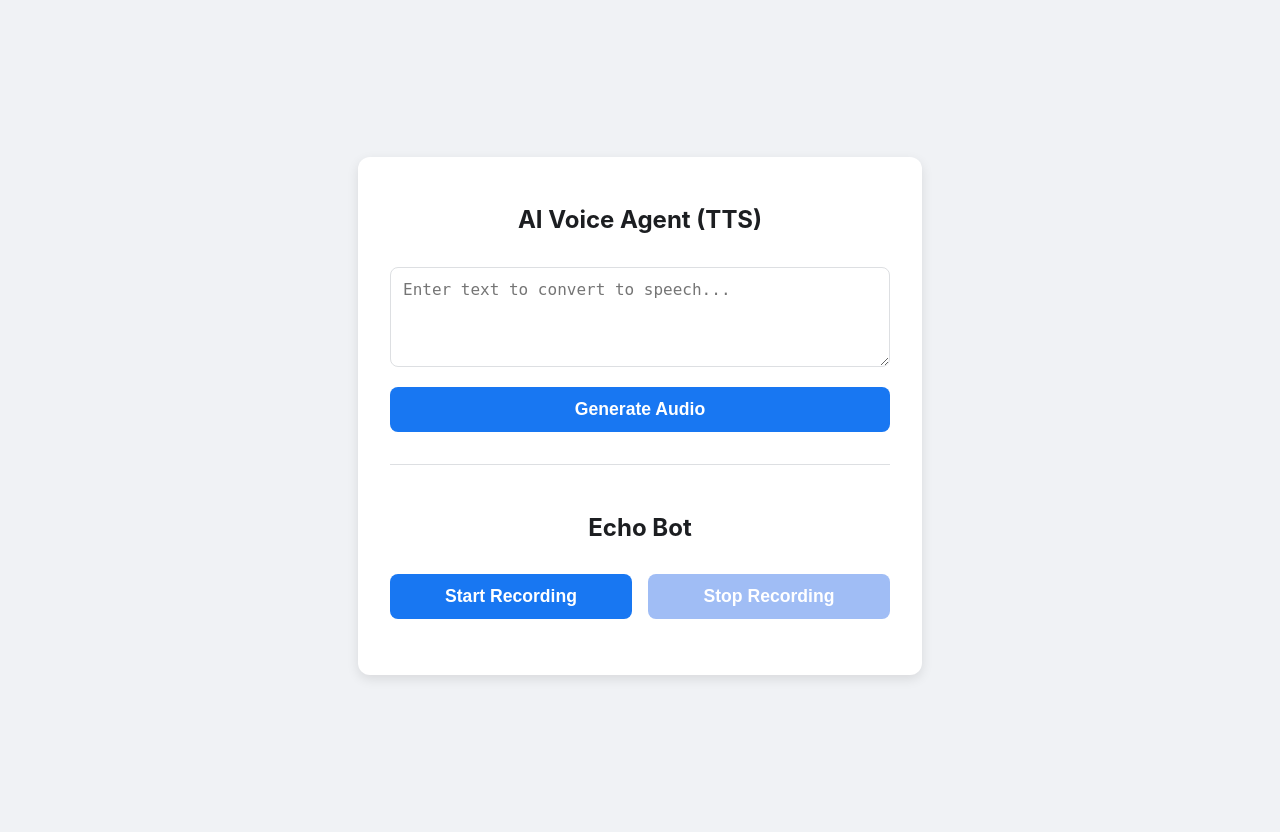
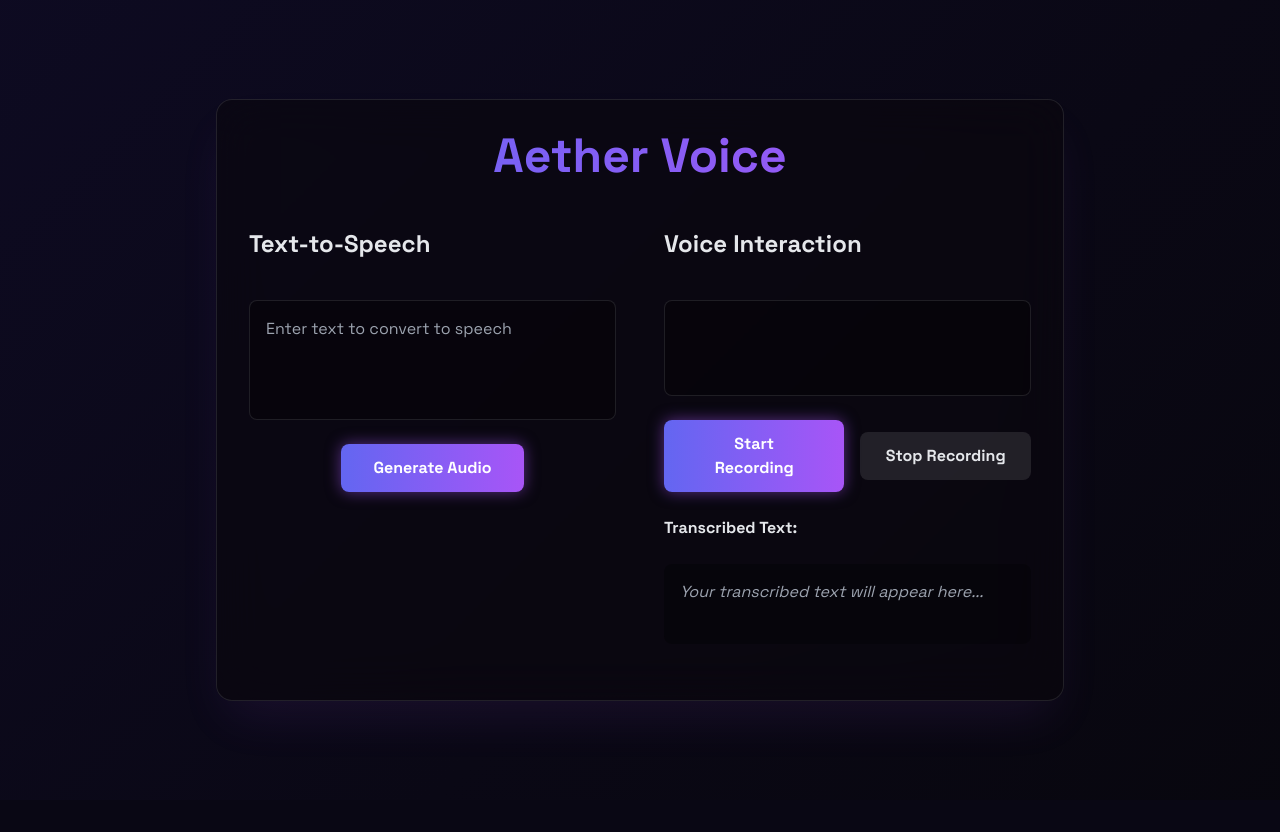
Before and after one commit to Arun1346/30-days-ai-challenge, a FastAPI app: page / in a window 1280 px wide. After the commit the page ends 720 px from the top, so only its background shows below. Run offline with FastAPI, Linux system fonts and the light colour scheme; some libraries are stand-ins or nearby versions.

Commit message:
Day 6: Add transcription and new UI design

```diff
--- a/app.py
+++ b/app.py
@@ -7,17 +7,12 @@
 from dotenv import load_dotenv
 from pydantic import BaseModel
 import time
-import shutil
+import assemblyai # Import the new library
 
-# This line loads the MURF_API_KEY from your .env file
+# This line loads your API keys from the .env file
 load_dotenv()
 
 app = FastAPI()
-
-# --- Create an 'uploads' directory if it doesn't exist ---
-UPLOADS_DIR = "uploads"
-os.makedirs(UPLOADS_DIR, exist_ok=True)
-# -------------------------------------------------------------
 
 app.mount("/static", StaticFiles(directory="static"), name="static")
 
@@ -32,7 +27,6 @@
 class SpeechRequest(BaseModel):
     text: str
 
-# --- RE-ENABLING THE MOCK RESPONSE ---
 @app.post("/generate-speech")
 def generate_speech(request: SpeechRequest):
     """
@@ -43,29 +37,32 @@
     return {"audio_url": "https://interactive-examples.mdn.mozilla.net/media/cc0-audio/t-rex-roar.mp3"}
 
 
-# --- Endpoint for Day 5 ---
-@app.post("/upload-audio")
-async def upload_audio(audio_file: UploadFile = File(...)):
+# --- NEW ENDPOINT FOR DAY 6 ---
+@app.post("/transcribe/file")
+async def transcribe_file(audio_file: UploadFile = File(...)):
     """
-    Receives an audio file from the client, saves it to the server,
-    and returns details about the file.
+    Receives an audio file, transcribes it using AssemblyAI,
+    and returns the transcription text.
     """
-    # Define the path where the file will be saved
-    file_path = os.path.join(UPLOADS_DIR, audio_file.filename)
+    try:
+        # Configure the AssemblyAI transcriber with your API key
+        assemblyai.settings.api_key = os.getenv("ASSEMBLYAI_API_KEY")
+        transcriber = assemblyai.Transcriber()
 
-    # Save the uploaded file to the server
-    with open(file_path, "wb") as buffer:
-        shutil.copyfileobj(audio_file.file, buffer)
+        # The SDK can directly transcribe the binary data from the uploaded file
+        # We don't need to save the file to disk first
+        transcript = transcriber.transcribe(audio_file.file)
 
-    # Get file size
-    file_size = os.path.getsize(file_path)
+        # Check for transcription errors
+        if transcript.status == assemblyai.TranscriptStatus.error:
+            return {"error": transcript.error}
 
-    # Return the file details as a JSON response
-    return {
-        "filename": audio_file.filename,
-        "content_type": audio_file.content_type,
-        "size_kb": round(file_size / 1024, 2)
-    }
+        # Return the transcribed text
+        return {"transcription": transcript.text}
+
+    except Exception as e:
+        print(f"Error during transcription: {e}")
+        return {"error": "Failed to transcribe audio."}
 # ---------------------------------
 
 
--- a/static/script.js
+++ b/static/script.js
@@ -1,20 +1,24 @@
-// Wait for the HTML content to be fully loaded before running the script
 document.addEventListener('DOMContentLoaded', () => {
+    console.log("DOM fully loaded. Aether Voice script is running.");
 
-    // --- DAY 3: TEXT-TO-SPEECH FUNCTIONALITY ---
-    // (This code remains the same)
+    // --- TEXT-TO-SPEECH FUNCTIONALITY ---
     const textInput = document.getElementById('text-input');
     const generateButton = document.getElementById('generate-button');
     const audioContainer = document.getElementById('audio-container');
 
+    if (!textInput || !generateButton || !audioContainer) {
+        console.error("TTS elements not found! Please check the IDs in your index.html file.");
+        return;
+    }
+
     generateButton.addEventListener('click', async () => {
+        console.log("Generate Audio button clicked.");
         const text = textInput.value.trim();
-        if (!text) {
-            alert('Please enter some text.');
-            return;
-        }
+        if (!text) return alert('Please enter some text.');
+
+        const originalButtonText = generateButton.innerHTML;
         generateButton.disabled = true;
-        generateButton.textContent = 'Generating...';
+        generateButton.innerHTML = 'Generating...';
         audioContainer.innerHTML = '';
 
         try {
@@ -24,15 +28,14 @@
                 body: JSON.stringify({ text: text }),
             });
             if (!response.ok) throw new Error('Network response was not ok.');
-
             const data = await response.json();
             if (data.error) throw new Error(data.error);
-
             if (data.audio_url) {
                 const audioPlayer = document.createElement('audio');
                 audioPlayer.src = data.audio_url;
                 audioPlayer.controls = true;
                 audioPlayer.autoplay = true;
+                audioPlayer.classList.add('w-full', 'mt-4');
                 audioContainer.appendChild(audioPlayer);
             }
         } catch (error) {
@@ -40,46 +43,48 @@
             alert('Failed to generate audio. ' + error.message);
         } finally {
             generateButton.disabled = false;
-            generateButton.textContent = 'Generate Audio';
+            generateButton.innerHTML = originalButtonText;
         }
     });
 
-    // --- DAY 4 & 5: ECHO BOT FUNCTIONALITY ---
+    // --- ECHO BOT & VISUALIZER ---
     const startButton = document.getElementById('start-recording');
     const stopButton = document.getElementById('stop-recording');
     const echoAudioContainer = document.getElementById('echo-audio-container');
-    const uploadStatus = document.getElementById('upload-status'); // Get the new status element
+    const transcriptionContainer = document.getElementById('transcription-container');
+    const canvas = document.getElementById('visualizer');
 
+    if (!startButton || !stopButton || !echoAudioContainer || !transcriptionContainer || !canvas) {
+        console.error("Echo Bot elements not found! Please check the IDs in your index.html file.");
+        return;
+    }
+
+    const canvasCtx = canvas.getContext('2d');
+    let audioCtx;
+    let analyser;
+    let animationFrameId;
     let mediaRecorder;
     let audioChunks = [];
 
-    // START RECORDING
     startButton.addEventListener('click', async () => {
+        console.log("Start Recording button clicked.");
         try {
             const stream = await navigator.mediaDevices.getUserMedia({ audio: true });
+            startVisualizer(stream);
+
             mediaRecorder = new MediaRecorder(stream);
-
-            mediaRecorder.addEventListener('dataavailable', event => {
-                audioChunks.push(event.data);
-            });
-
-            // This event fires when the recording is stopped
+            mediaRecorder.addEventListener('dataavailable', event => audioChunks.push(event.data));
             mediaRecorder.addEventListener('stop', () => {
                 const audioBlob = new Blob(audioChunks, { type: 'audio/wav' });
-
-                // --- DAY 5: UPLOAD THE AUDIO ---
-                uploadAudio(audioBlob);
-                // -----------------------------
-
-                // Play the audio back locally (the "echo" part)
+                transcribeAudio(audioBlob);
                 const audioUrl = URL.createObjectURL(audioBlob);
                 const audioPlayer = document.createElement('audio');
                 audioPlayer.src = audioUrl;
                 audioPlayer.controls = true;
+                audioPlayer.classList.add('w-full', 'mt-4');
                 echoAudioContainer.innerHTML = '';
                 echoAudioContainer.appendChild(audioPlayer);
                 audioPlayer.play();
-
                 audioChunks = [];
             });
 
@@ -87,7 +92,6 @@
             startButton.disabled = true;
             stopButton.disabled = false;
             startButton.textContent = "Recording...";
-            uploadStatus.textContent = ""; // Clear previous status
 
         } catch (error) {
             console.error("Error accessing microphone:", error);
@@ -95,44 +99,74 @@
         }
     });
 
-    // STOP RECORDING
     stopButton.addEventListener('click', () => {
+        console.log("Stop Recording button clicked.");
         if (mediaRecorder && mediaRecorder.state === 'recording') {
             mediaRecorder.stop();
+            stopVisualizer();
             startButton.disabled = false;
             stopButton.disabled = true;
             startButton.textContent = "Start Recording";
         }
     });
 
-    // --- NEW FUNCTION FOR DAY 5: UPLOAD AUDIO ---
-    async function uploadAudio(audioBlob) {
-        // Create a FormData object to send the file
+    async function transcribeAudio(audioBlob) {
         const formData = new FormData();
-        // The third argument is the filename the server will see
         formData.append("audio_file", audioBlob, "recording.wav");
+        try {
+            transcriptionContainer.textContent = "Transcribing...";
+            const response = await fetch('/transcribe/file', { method: 'POST', body: formData });
+            if (!response.ok) throw new Error(`Server responded with ${response.status}`);
+            const result = await response.json();
+            if (result.error) throw new Error(result.error);
+            transcriptionContainer.textContent = result.transcription;
+        } catch (error) {
+            console.error("Transcription failed:", error);
+            transcriptionContainer.textContent = `Transcription failed: ${error.message}`;
+        }
+    }
 
-        try {
-            // Update the status message on the UI
-            uploadStatus.textContent = "Uploading...";
+    function startVisualizer(stream) {
+        if (!audioCtx) {
+            audioCtx = new (window.AudioContext || window.webkitAudioContext)();
+        }
+        analyser = audioCtx.createAnalyser();
+        const source = audioCtx.createMediaStreamSource(stream);
+        source.connect(analyser);
 
-            const response = await fetch('/upload-audio', {
-                method: 'POST',
-                body: formData,
-            });
+        analyser.fftSize = 256;
+        const bufferLength = analyser.frequencyBinCount;
+        const dataArray = new Uint8Array(bufferLength);
 
-            if (!response.ok) {
-                throw new Error(`Server responded with ${response.status}`);
-            }
+        draw(dataArray, bufferLength);
+    }
 
-            const result = await response.json();
+    function stopVisualizer() {
+        cancelAnimationFrame(animationFrameId);
+        canvasCtx.clearRect(0, 0, canvas.width, canvas.height);
+    }
 
-            // Update the status message with the successful response from the server
-            uploadStatus.textContent = `Upload complete! File: ${result.filename}, Size: ${result.size_kb} KB`;
+    function draw(dataArray, bufferLength) {
+        animationFrameId = requestAnimationFrame(() => draw(dataArray, bufferLength));
+        analyser.getByteFrequencyData(dataArray);
 
-        } catch (error) {
-            console.error("Upload failed:", error);
-            uploadStatus.textContent = `Upload failed. Please try again.`;
+        canvasCtx.clearRect(0, 0, canvas.width, canvas.height);
+
+        const barWidth = (canvas.width / bufferLength) * 1.5;
+        let barHeight;
+        let x = 0;
+
+        for (let i = 0; i < bufferLength; i++) {
+            barHeight = dataArray[i] / 2.5;
+
+            const gradient = canvasCtx.createLinearGradient(0, canvas.height, 0, canvas.height - barHeight);
+            gradient.addColorStop(0, '#a855f7'); // Purple
+            gradient.addColorStop(1, '#6366f1'); // Blue
+
+            canvasCtx.fillStyle = gradient;
+            canvasCtx.fillRect(x, canvas.height - barHeight, barWidth, barHeight);
+
+            x += barWidth + 2;
         }
     }
 });
--- a/templates/index.html
+++ b/templates/index.html
@@ -1,109 +1,104 @@
 <!DOCTYPE html>
 <html lang="en">
 <head>
-    <meta charset="UTF-8">
-    <meta name="viewport" content="width=device-width, initial-scale=1.0">
-    <title>Day 5: Upload Audio</title>
-    <script src="/static/script.js?v=4" defer></script>
-    <style>
+    <meta charset="utf-8"/>
+    <meta content="width=device-width, initial-scale=1.0" name="viewport"/>
+    <title>Aether Voice</title>
+    <!-- ADDED a cache-busting query string '?v=1' to the script tag -->
+    <script src="/static/script.js?v=1" defer></script>
+    <link href="https://fonts.googleapis.com" rel="preconnect"/>
+    <link crossorigin="" href="https://fonts.gstatic.com" rel="preconnect"/>
+    <link href="https://fonts.googleapis.com/css2?family=Space+Grotesk:wght@400;500;700&amp;display=swap" rel="stylesheet"/>
+    <!-- This line loads the Tailwind CSS framework -->
+    <script src="https://cdn.tailwindcss.com?plugins=forms,container-queries"></script>
+    <style type="text/tailwindcss">
+        :root {
+            --primary-color: #4d19e6;
+            --background-color: #050505;
+            --glass: rgba(10, 8, 14, 0.6);
+            --accent-neon-blue: #6366f1;
+            --accent-neon-purple: #a855f7;
+            --text-primary: #e5e7eb;
+            --text-secondary: #9ca3af;
+        }
         body {
-            font-family: -apple-system, BlinkMacSystemFont, "Segoe UI", Roboto, Helvetica, Arial, sans-serif;
-            display: flex;
-            justify-content: center;
-            align-items: center;
-            min-height: 100vh;
-            margin: 0;
-            background-color: #f0f2f5;
-            padding: 1rem 0;
+            font-family: "Space Grotesk", sans-serif;
+            background-color: var(--background-color);
+            color: var(--text-primary);
         }
-        .container {
-            width: 90%;
-            max-width: 500px;
-            padding: 2rem;
-            background-color: white;
-            border-radius: 12px;
-            box-shadow: 0 4px 12px rgba(0, 0, 0, 0.1);
-            text-align: center;
+        .main_container {
+            @apply max-w-4xl mx-auto p-6;
         }
-        h1 {
-            font-size: 1.5rem;
-            color: #1c1e21;
+        .glass_container {
+            @apply bg-[var(--glass)] backdrop-blur-xl rounded-2xl p-8 border border-white/10 shadow-2xl shadow-purple-500/10;
         }
-        textarea {
-            width: 100%;
-            height: 100px;
-            padding: 0.75rem;
-            margin-top: 1rem;
-            border: 1px solid #dddfe2;
-            border-radius: 8px;
-            font-size: 1rem;
-            resize: vertical;
-            box-sizing: border-box;
+        .typography_h1 {
+            @apply text-5xl font-bold text-center mb-12 bg-clip-text text-transparent bg-gradient-to-r from-[var(--accent-neon-blue)] to-[var(--accent-neon-purple)];
         }
-        button {
-            width: 100%;
-            padding: 0.75rem;
-            margin-top: 1rem;
-            border: none;
-            border-radius: 8px;
-            background-color: #1877f2;
-            color: white;
-            font-size: 1.1rem;
-            font-weight: bold;
-            cursor: pointer;
-            transition: background-color 0.2s;
+        .typography_h2 {
+            @apply text-2xl font-semibold mb-4 text-[var(--text-primary)];
         }
-        button:disabled {
-            background-color: #a0bdf5;
-            cursor: not-allowed;
+        .input {
+            @apply bg-black/30 border border-white/10 rounded-lg p-4 w-full focus:outline-none focus:ring-2 focus:ring-[var(--accent-neon-blue)] focus:border-transparent transition-all duration-300 placeholder:text-[var(--text-secondary)] min-h-[120px] resize-none;
         }
-        button:hover:not(:disabled) {
-            background-color: #166fe5;
+        .button_primary {
+            @apply bg-gradient-to-r from-[var(--accent-neon-blue)] to-[var(--accent-neon-purple)] hover:from-[var(--accent-neon-purple)] hover:to-[var(--accent-neon-blue)] text-white font-bold py-3 px-8 rounded-lg focus:outline-none transition-all duration-300 shadow-[0_0_15px] shadow-purple-500/50 hover:shadow-[0_0_25px] hover:shadow-blue-500/70;
         }
-        .section {
-            margin-top: 2rem;
-            padding-top: 2rem;
-            border-top: 1px solid #dddfe2;
+        .button_secondary {
+            @apply bg-white/10 hover:bg-white/20 text-[var(--text-primary)] font-bold py-3 px-6 rounded-lg focus:outline-none transition-all duration-300;
         }
-        .button-group {
-            display: flex;
-            gap: 1rem;
+        .transcribed_text {
+            @apply mt-6 p-4 bg-black/30 rounded-lg min-h-[80px] text-[var(--text-secondary)] italic;
         }
-        #audio-container, #echo-audio-container {
-            margin-top: 1.5rem;
+        .voice_visualizer {
+            @apply w-full h-24 bg-black/30 rounded-lg flex items-center justify-center border border-white/10 mb-6;
         }
-        /* NEW: Style for the status message */
-        #upload-status {
-            margin-top: 1rem;
-            font-style: italic;
-            color: #65676b;
+        @keyframes subtle-gradient {
+            0% { background-position: 0% 50%; }
+            50% { background-position: 100% 50%; }
+            100% { background-position: 0% 50%; }
         }
-        audio {
-            width: 100%;
+        .bg-animated-gradient {
+            background: linear-gradient(-45deg, #050505, #0a0815, #100c2a, #0a0815, #050505);
+            background-size: 400% 400%;
+            animation: subtle-gradient 15s ease infinite;
         }
     </style>
 </head>
-<body>
-    <div class="container">
-        <!-- Text-to-Speech Section from Day 3 -->
-        <div>
-            <h1>AI Voice Agent (TTS)</h1>
-            <textarea id="text-input" placeholder="Enter text to convert to speech..."></textarea>
-            <button id="generate-button">Generate Audio</button>
-            <div id="audio-container"></div>
-        </div>
-
-        <!-- Echo Bot Section for Day 4 & 5 -->
-        <div class="section">
-            <h1>Echo Bot</h1>
-            <div class="button-group">
-                <button id="start-recording">Start Recording</button>
-                <button id="stop-recording" disabled>Stop Recording</button>
-            </div>
-            <!-- NEW: Container for the upload status message -->
-            <div id="upload-status"></div>
-            <div id="echo-audio-container">
-                <!-- The recorded audio will appear here -->
+<body class="bg-animated-gradient">
+    <div class="relative flex size-full min-h-screen flex-col items-center justify-center overflow-x-hidden p-4">
+        <div class="main_container w-full">
+            <div class="glass_container">
+                <h1 class="typography_h1">Aether Voice</h1>
+                <div class="grid md:grid-cols-2 gap-12">
+                    <!-- Text-to-Speech Section -->
+                    <div class="flex flex-col space-y-6">
+                        <h2 class="typography_h2">Text-to-Speech</h2>
+                        <textarea id="text-input" class="input" placeholder="Enter text to convert to speech"></textarea>
+                        <div class="text-center">
+                            <button id="generate-button" class="button_primary">Generate Audio</button>
+                        </div>
+                        <div id="audio-container"></div>
+                    </div>
+                    <!-- Voice Interaction Section -->
+                    <div class="flex flex-col space-y-6">
+                        <h2 class="typography_h2">Voice Interaction</h2>
+                        <div class="voice_visualizer">
+                            <canvas id="visualizer" class="w-full h-full"></canvas>
+                        </div>
+                        <div class="flex items-center justify-center gap-4">
+                            <button id="start-recording" class="button_primary w-full">Start Recording</button>
+                            <button id="stop-recording" class="button_secondary w-full" disabled>Stop Recording</button>
+                        </div>
+                        <div>
+                            <p class="text-[var(--text-primary)] mb-2 font-semibold">Transcribed Text:</p>
+                            <div id="transcription-container" class="transcribed_text">
+                                Your transcribed text will appear here...
+                            </div>
+                        </div>
+                        <div id="echo-audio-container"></div>
+                    </div>
+                </div>
             </div>
         </div>
     </div>
```
Also changed, not shown: README.md.
